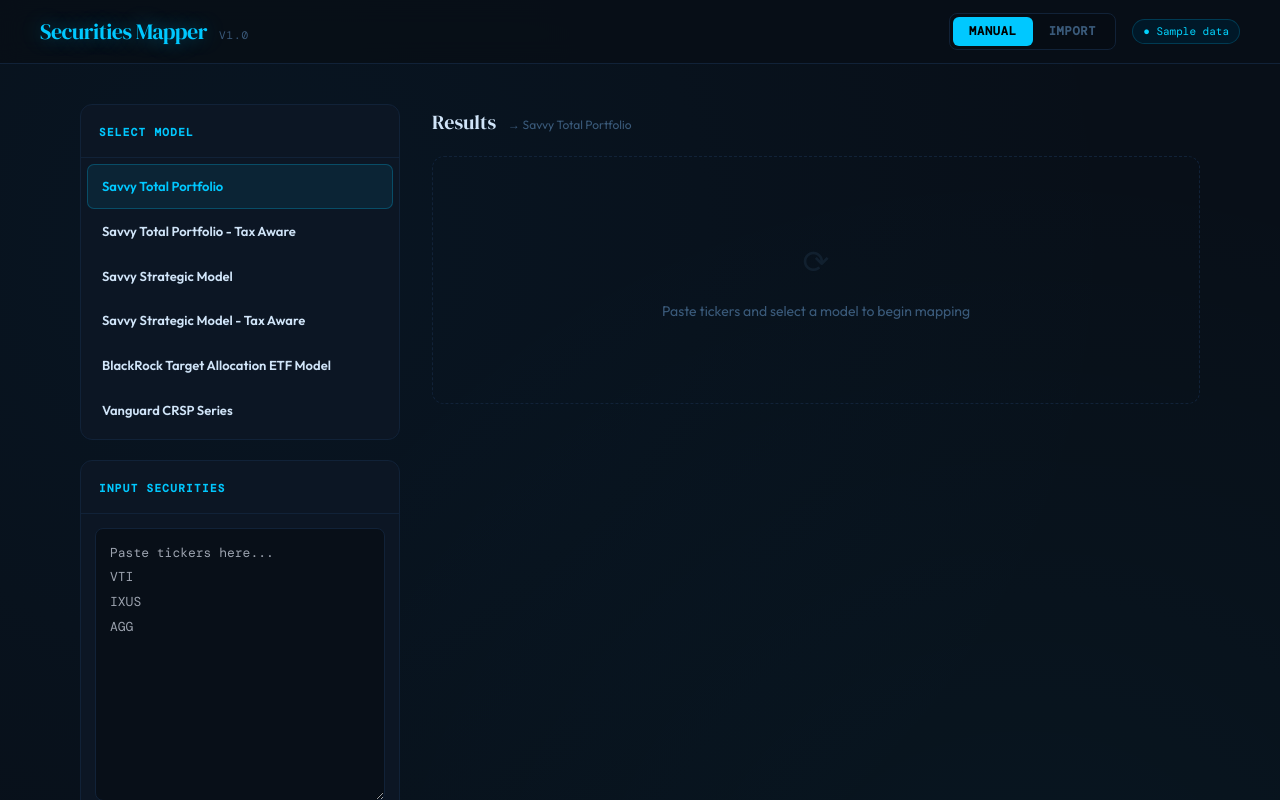
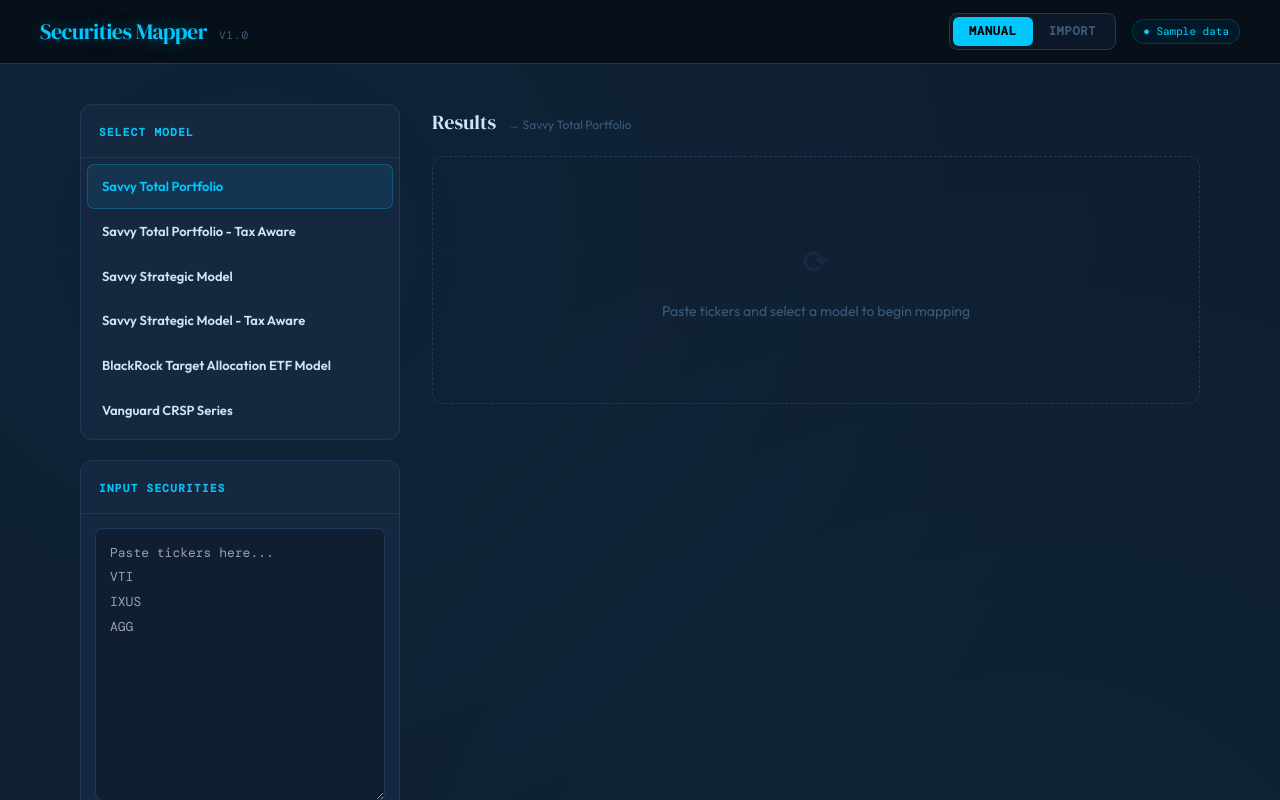
Before and after one commit to stephenong-wq/securities-mapper, a Next.js app: page / in a window 1280 px wide. Shown: the top 800 px of the page. Built offline with nearby package versions, Linux system fonts and the light colour scheme; a web font is replaced by a local one.

Commit message:
Update globals.css

```diff
--- a/src/app/globals.css
+++ b/src/app/globals.css
@@ -6,11 +6,11 @@
   --ink: #d0e4f8;
   --ink-muted: #7a9cc0;
   --ink-faint: #3a5a7a;
-  --surface: #080f18;
-  --surface-raised: #0c1624;
-  --surface-sunken: #060c14;
-  --border: #112238;
-  --border-strong: #1a3a5c;
+  --surface: #0f1e30;
+  --surface-raised: #162840;
+  --surface-sunken: #0c1828;
+  --border: #1e3a5a;
+  --border-strong: #2a5080;
   --accent: #00c8ff;
   --accent-light: #001a2e;
   --accent-text: #ffffff;
```
